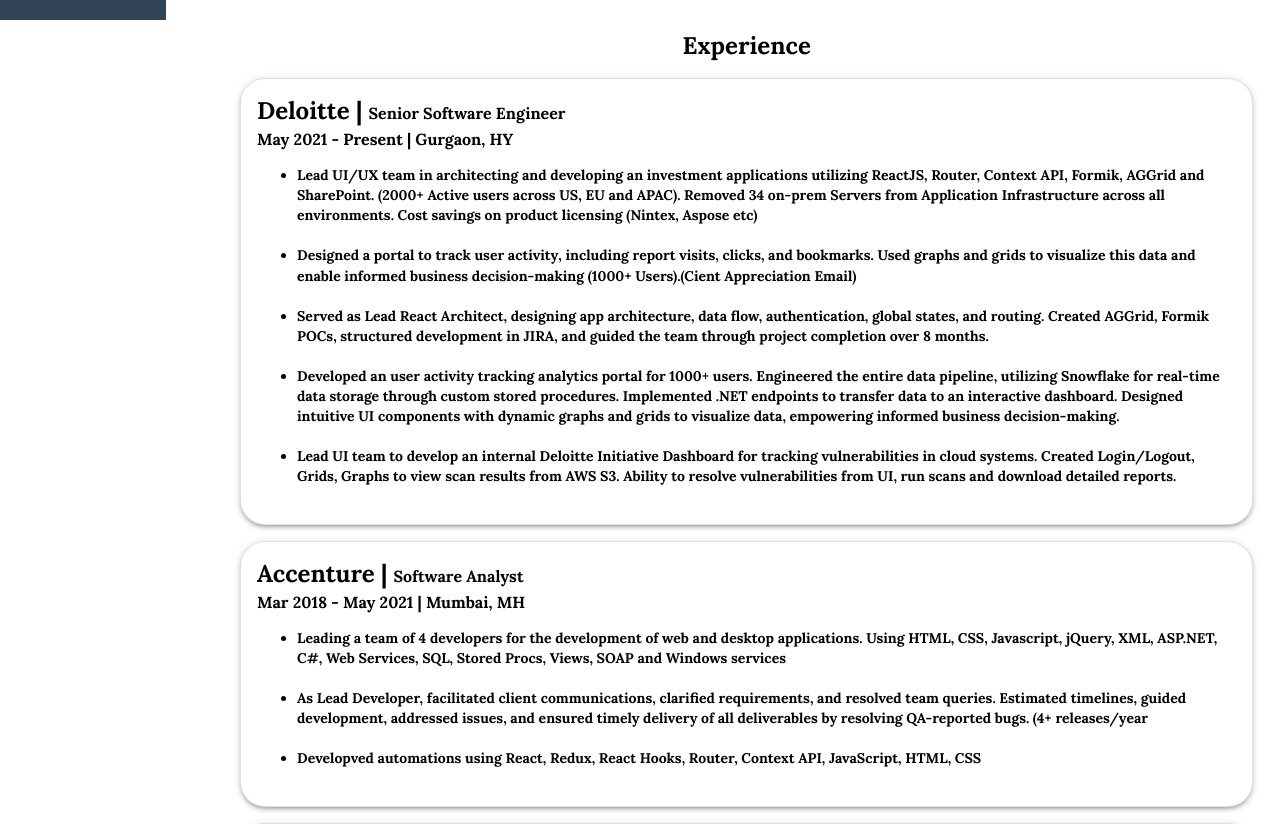
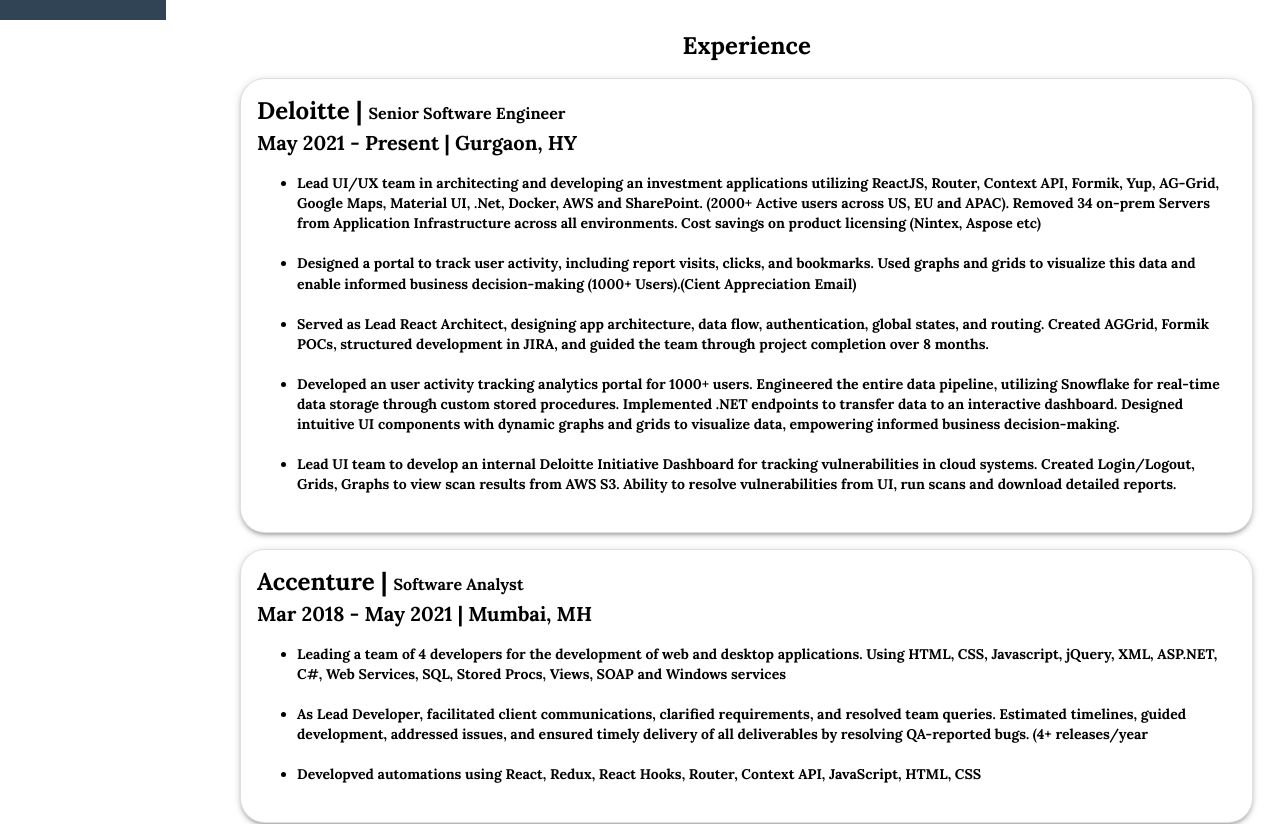
Before and after one commit to iAchyut/portfolio-ts, a React (Create React App) app: page / in a window 1280 px wide. Shown: the part 780-1604 px from the top of the page. Built offline with nearby package versions, Linux system fonts and the light colour scheme.

Commit message:
fonts enhanced

```diff
--- a/public/index.html
+++ b/public/index.html
@@ -18,7 +18,7 @@
     <link rel="preconnect" href="https://fonts.googleapis.com" />
     <link rel="preconnect" href="https://fonts.gstatic.com" crossorigin />
     <link
-      href="https://fonts.googleapis.com/css2?family=Lora:ital,wght@0,700;1,700&display=swap"
+      href="https://fonts.googleapis.com/css2?family=Lora:ital,wght@500,700,900;500,700,900&display=swap"
       rel="stylesheet"
     />
     <!--
--- a/src/App.tsx
+++ b/src/App.tsx
@@ -42,7 +42,13 @@
         },
         typography: {
           fontFamily: 'Lora',
-          fontWeightLight:400
+          fontWeightLight:500,
+          h5:{
+            fontWeight:900
+          },
+          h6:{
+            fontWeight:500
+          },
         }
       }
       ),
--- a/src/components/Content/Certificates/index.js
+++ b/src/components/Content/Certificates/index.js
@@ -8,6 +8,7 @@
   let CertificateJSX = (
     <>
       <b>Course and Certificates</b>
+      <ul>
       <li>
         <b>ReactJs : Udemy</b>
       </li>
@@ -26,11 +27,12 @@
       <li>
         <b>Python (Gold) : HackerRank</b>
       </li>
+      </ul>
       <br />
       <b>Extra Curricular</b>
       <ul>
-        <li>3rd Position: All India University Esports 2017</li>
-        <li>Fitness Competition (Plank) 2019</li>
+        <li><b>3rd Position: All India University Esports 2017</b></li>
+        <li><b>Fitness Competition (Plank) 2019</b></li>
       </ul>
     </>
   );
--- a/src/components/Content/Experience/index.js
+++ b/src/components/Content/Experience/index.js
@@ -9,10 +9,10 @@
     <>
       <ul>
         <li>
-          <Typography variant="p" sx={{ fontWeight: "1" }}>
-            Lead UI/UX team in architecting and developing an investment
-            applications utilizing ReactJS, Router, Context API, Formik, AGGrid
-            and SharePoint. (2000+ Active users across US, EU and APAC). Removed
+          <Typography variant="p" sx={{ fontWeight: "500" }}>
+            Lead UI/UX team in <b>architecting and developing </b>an investment
+            applications utilizing <b>ReactJS, Router, Context API, Formik, Yup, AG-Grid, Google Maps,
+            Material UI, .Net, Docker, AWS and SharePoint. (2000+ Active users across US, EU and APAC).</b> Removed
             34 on-prem Servers from Application Infrastructure across all
             environments. Cost savings on product licensing (Nintex, Aspose etc)
           </Typography>
@@ -101,7 +101,7 @@
         ref={reference}
         variant="h5"
         gutterBottom
-        sx={{ textAlign: "center" }}
+        sx={{ textAlign: "center", fontWeight:"900" }}
       >
         Experience
       </Typography>
--- a/src/components/Content/Introduction/index.js
+++ b/src/components/Content/Introduction/index.js
@@ -16,8 +16,8 @@
           margin: "10px",
         }}
       >
-        <Typography variant="h1" style={{ fontSize: "4rem" }}>Achyut Mishra</Typography>
-        <Typography variant="p" >
+        <Typography variant="h1" style={{ fontSize: "4rem", fontWeight:700}}>Achyut Mishra</Typography>
+        <Typography variant="p" sx={{ fontWeight: "400" }} >
           Helping clients to build complex web applications, developing POC's
           and building React App Architecture / Data flow. Coding on React JS
           framework, Redux, Context, React Router, JavaScript, HTML, CSS, .Net
--- a/src/components/ReusuableComponents/Card/index.js
+++ b/src/components/ReusuableComponents/Card/index.js
@@ -37,10 +37,10 @@
                 {heading.length > 1 ? heading[1] : ""}{" "}
               </span>
             </Typography>
-            <Typography sx={{ mb: 1.5 }} color="text.secondary">
+            <Typography variant="h6" sx={{ mb: 1.5 }} color="text.secondary">
               {props.secondaryHeading}
             </Typography>
-            <Typography variant="body2">{props.body}</Typography>
+            <Typography variant="p" variant="body2">{props.body}</Typography>
             {props.overRideContent}
           </CardContent>
           {/* <CardActions>
```
